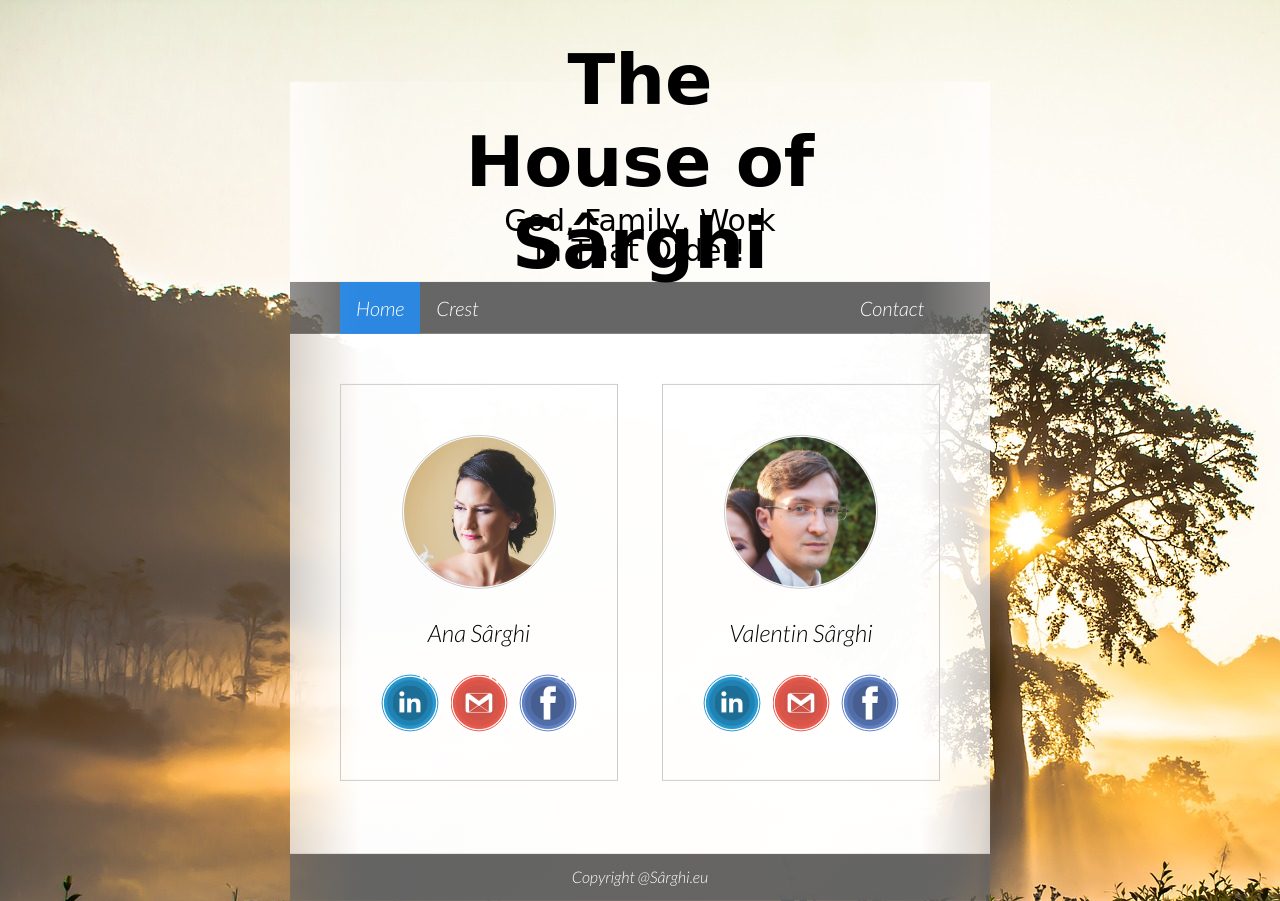
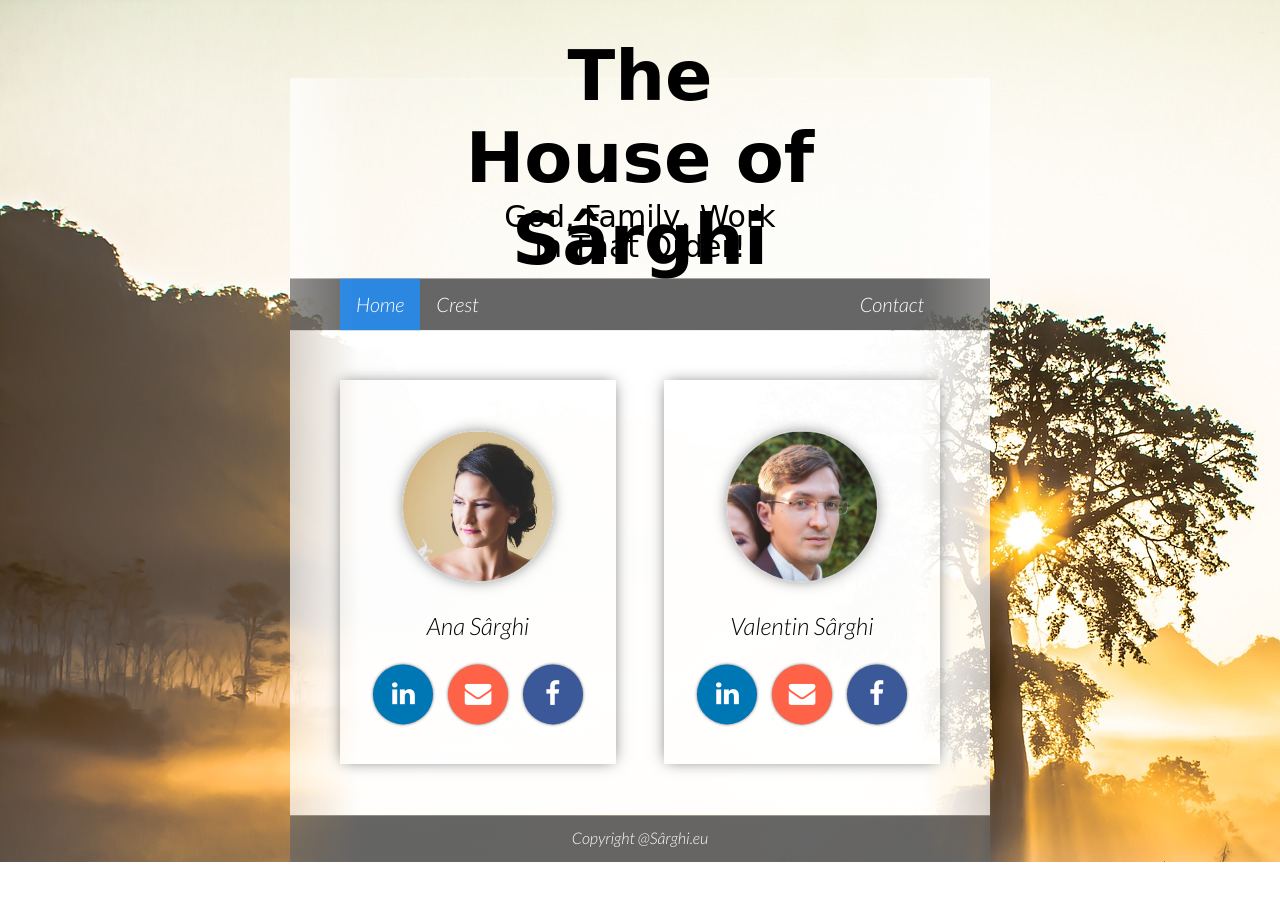
Before and after one commit to vali-snow/sarghi.eu, a plain HTML site: page index.html in a window 1280 px wide. After the commit the page ends 862 px from the top, so only its background shows below. Drawn offline with Linux system fonts and the light colour scheme; a web font is replaced by a local one.

Commit message:
new social icons, animated
new social icons, animated

```diff
--- a/css/crest.css
+++ b/css/crest.css
@@ -1,7 +1,7 @@
 .wrapper{
 	display: table;
 	margin: 0 auto;
-    padding-top: 115px;
+    padding-top: 98px;
 }
 .box{
 	width: 25px;
--- a/css/index.css
+++ b/css/index.css
@@ -1,3 +1,4 @@
+
 body{
     margin:0 auto;
     background-image: url(../img/background_header.jpg);
@@ -92,8 +93,7 @@ nav ul li a:hover:not(.active){
     width:150px;
     height:150px;
     border: 0.5px solid #ccc;
-    padding:1px
-
+    box-shadow: 0px 0px 15px -3px rgba(100, 100, 100, 1);
 }
 .img-social {
     border-radius: 50%;
@@ -103,7 +103,7 @@ nav ul li a:hover:not(.active){
 article{
     padding: 50px 50px 50px 50px;
     height:57%;
-    min-height: 420px;
+    min-height: 385px;
     width: 600px;
     margin:0 auto;
     background: linear-gradient(90deg,
@@ -123,22 +123,18 @@ section{
     float:left;
     width: 46%;
     text-align: center;
-    border: 0.5px solid #ccc;
+    box-shadow: 0px 0px 15px -3px rgba(100, 100, 100, 1);
 }
-#left:hover{
-    box-shadow: 7px 7px 15px -7px rgba(0,0,0,0.7),
-                -7px 7px 15px -7px rgba(0,0,0,0.7);
+#left:hover,#right:hover{
+    box-shadow: 0px 0px 15px -7px rgba(100,100,100,1);
 }
 #right{
     float:right;
     width: 46%;
     text-align: center;
-    border: 0.5px solid #ccc;
+    box-shadow: 0px 0px 15px -3px rgba(100, 100, 100, 1);
 }
-#right:hover{
-    box-shadow: 7px 7px 15px -7px rgba(0,0,0,0.7),
-                -7px 7px 15px -7px rgba(0,0,0,0.7);
-}
+
 
 footer{
     width: 700px;
@@ -159,3 +155,42 @@ footer p{
     padding-top: 13px;
     padding-bottom: 15px;
 }
+
+.social .link {
+    display: inline-block;
+    vertical-align: middle;
+    position: relative;
+    width: 60px;
+    height: 60px;
+    border-radius: 50%;
+    transition: 0.75s;
+    margin-left: 5px;
+    margin-right: 5px;
+    font-size: 20px;
+    color: white;
+    box-shadow: 0px 0px 3px rgba(100, 100, 100, 1);
+}
+.social .link i {
+    display: block;
+    position: absolute;
+    text-align: center;
+    top: 50%;
+    left: 50%;
+    transform: translate(-50%, -50%);
+}
+
+.social .link:hover {
+    padding: 5px;
+    margin-left: -5px;
+    transform: translateX(5px) rotate(360deg);
+}
+
+.social .link.linkedin {
+    background-color: #0077b5;
+}
+.social .link.gmail {
+    background-color: tomato;
+}
+.social .link.facebook {
+    background-color: #3B5998;
+}
--- a/index.html
+++ b/index.html
@@ -4,6 +4,7 @@
         <title>Sârghi</title>
         <link rel="stylesheet" href="css/index.css">
         <link href="https://fonts.googleapis.com/css?family=Lato:300i|Stalemate" rel="stylesheet">
+        <link rel="stylesheet" href="https://maxcdn.bootstrapcdn.com/font-awesome/4.7.0/css/font-awesome.min.css">
     </head>
     <body>
         <div id="wrapper">
@@ -24,19 +25,25 @@
                 <section id="left">
                     <img class="img-circle" src=img/ana.jpg>
                     <p>Ana Sârghi</p>
-                    <div>
-                        <a href="https://www.linkedin.com/in/ana-sarghi/" target="_blank"><img class="img-social" src=img/social_in.png /></a>
-                        <a href="mailto:ana.g.sarghi@gmail.com" target="_blank"><img class="img-social" src=img/social_gm.png /></a>
-                        <a href="https://www.facebook.com/ana.g.sarghi" target="_blank"><img class="img-social" src=img/social_fb.png /></a>
+                    <div class="social">
+                        <a class="link linkedin" href="https://www.linkedin.com/in/ana-sarghi/" target="_blank" title="LinkedIn">
+                            <i class="fa fa-linkedin fa-lg fa-fw"></i></a>
+                        <a class="link gmail" href="mailto:ana.g.sarghi@gmail.com" target="_blank" title="Gmail">
+                            <i class="fa fa-envelope fa-lg fa-fw"></i></a>
+                        <a class="link facebook" href="https://www.facebook.com/ana.g.sarghi" target="_blank" title="Facebook">
+                            <i class="fa fa-facebook fa-lg fa-fw"></i></a>
                     </div>
                 </section>
                 <section id="right">
                     <img class="img-circle" src=img/valentin.jpg>
                     <p>Valentin Sârghi</p>
-                    <div>
-                        <a href="https://www.linkedin.com/in/valentin-sarghi/" target="_blank"><img class="img-social" src=img/social_in.png /></a>
-                        <a href="mailto:valentin.sarghi@gmail.com" target="_blank"><img class="img-social" src=img/social_gm.png /></a>
-                        <a href="https://www.facebook.com/valentin.sarghi" target="_blank"><img class="img-social" src=img/social_fb.png /></a>
+                    <div class="social">
+                        <a class="link linkedin" href="https://www.linkedin.com/in/valentin-sarghi/" target="_blank" title="LinkedIn">
+                            <i class="fa fa-linkedin fa-lg fa-fw"></i></a>
+                        <a class="link gmail" href="mailto:valentin.sarghi@gmail.com" target="_blank" title="Gmail">
+                            <i class="fa fa-envelope fa-lg fa-fw"></i></a>
+                        <a class="link facebook" href="https://www.facebook.com/valentin.sarghi" target="_blank" title="Facebook">
+                            <i class="fa fa-facebook fa-lg fa-fw"></i></a>
                     </div>
                 </section>
             </article>
```
